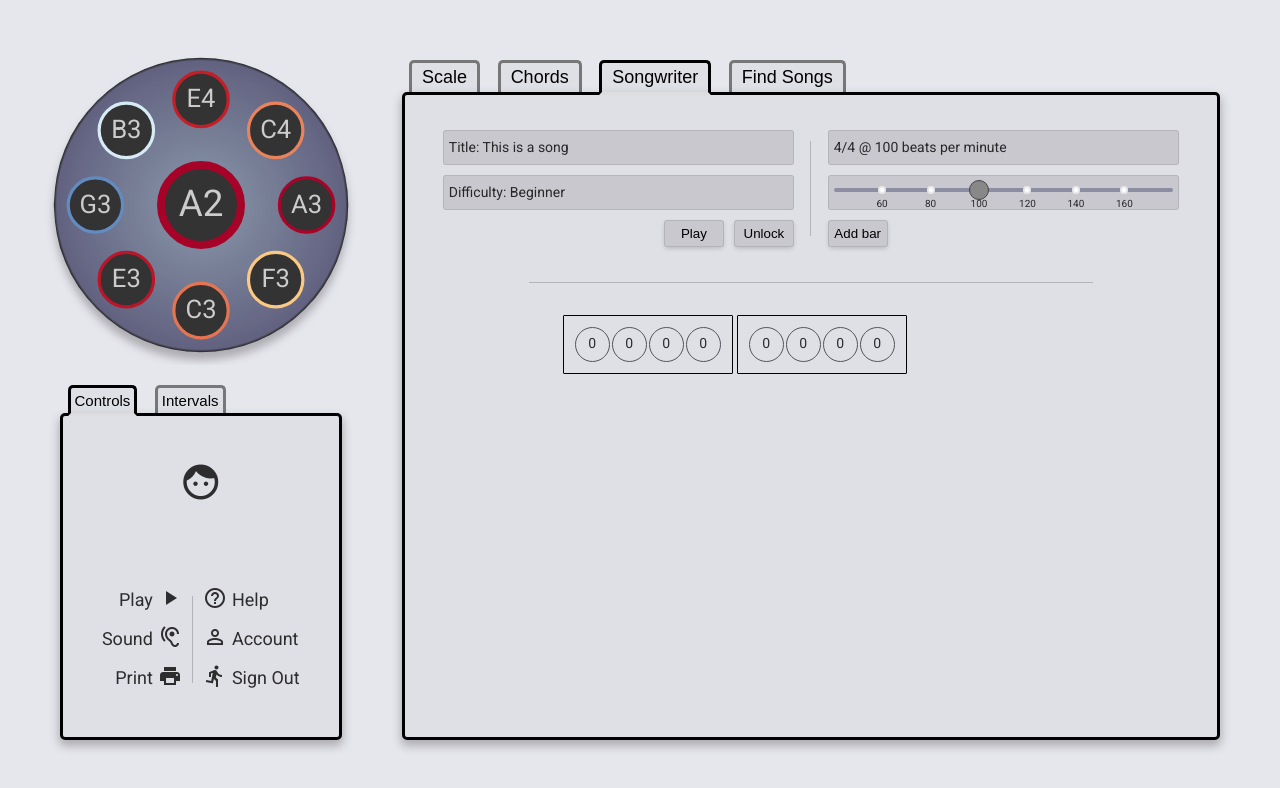
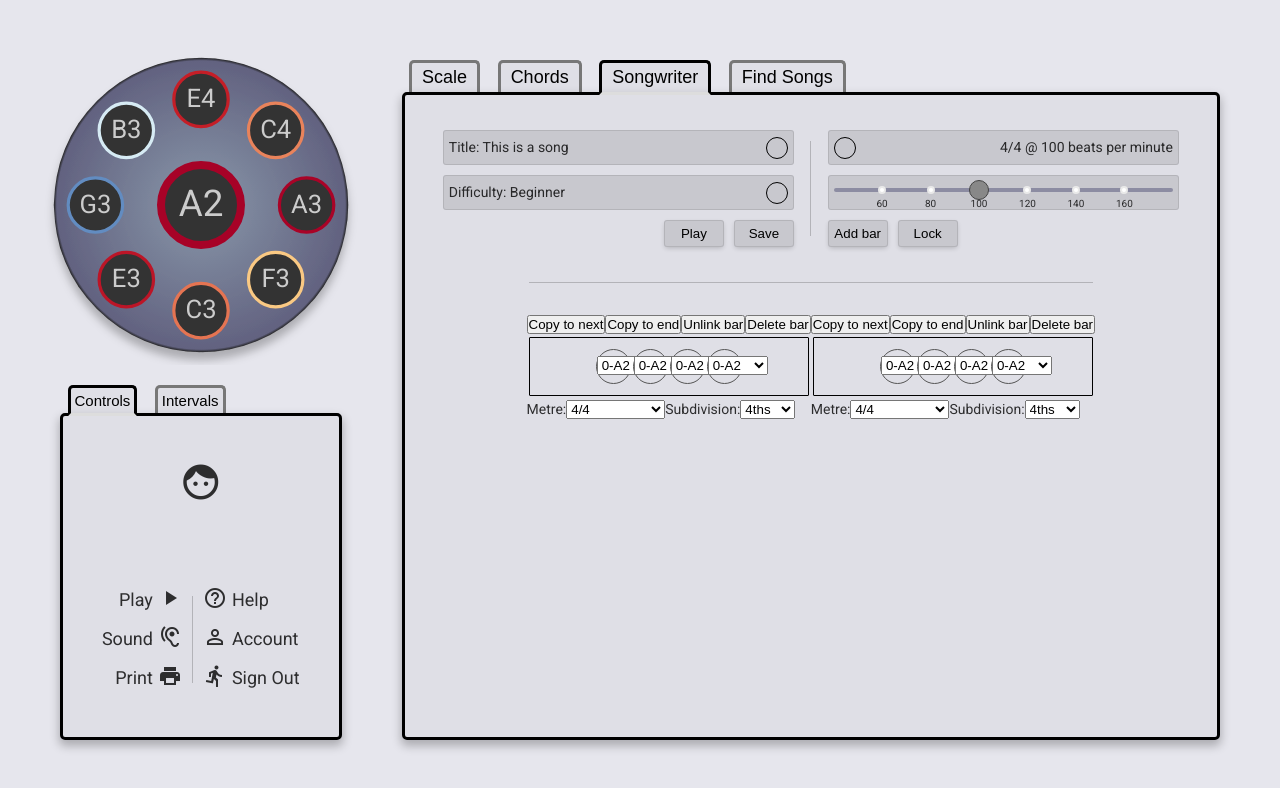
Before and after one commit to Moosees/ding-and-tones, a React (Create React App) app: page /song in a window 1280 px wide. Shown: the top 788 px of the page. Built offline with nearby package versions, Linux system fonts and the light colour scheme.

Commit message:
Start designing songwriter

```diff
--- a/src/components/bar/Bar.jsx
+++ b/src/components/bar/Bar.jsx
@@ -1,8 +1,9 @@
 import React from 'react';
 import { connect } from 'react-redux';
 import BarControls from '../barControls/BarControls';
+import BarMetre from '../barMetre/BarMetre';
 import Beat from '../beat/Beat';
-import { Beats } from './bar.styles';
+import { BarContainer, Beats } from './bar.styles';
 
 const displayBeat = (arrangementId, barId, beat, beatIndex, options) =>
   beat.map((beat, i) => (
@@ -34,10 +35,11 @@ const Bar = ({ bar, bars, currentBar, options, isEditingSong }) => {
   const beats = displayBeats(arrangementId, barId, measure, options);
 
   return (
-    <div>
+    <BarContainer>
       {isEditingSong && <BarControls bar={bar} />}
       <Beats isPlaying={arrangementId === currentBar}>{beats}</Beats>
-    </div>
+      {isEditingSong && <BarMetre bar={bar} />}
+    </BarContainer>
   );
 };
 
--- a/src/components/bar/bar.styles.js
+++ b/src/components/bar/bar.styles.js
@@ -1,4 +1,9 @@
 import styled from 'styled-components';
+
+export const BarContainer = styled.div`
+  display: flex;
+  flex-direction: column;
+`;
 
 export const Beats = styled.div`
   align-items: center;
--- a/src/components/barControls/BarControls.jsx
+++ b/src/components/barControls/BarControls.jsx
@@ -1,4 +1,4 @@
-import React, { useState } from 'react';
+import React from 'react';
 import { connect } from 'react-redux';
 import { setBarMetre, setBarSubdivision } from '../../redux/bars/bars.actions';
 import {
@@ -6,56 +6,30 @@ import {
   copyBarToNext,
   deleteBarFromSong,
 } from '../../redux/song/song.actions';
-import MetreControls from '../metreControls/MetreControls';
 import { unlinkBar } from './barControls.utils';
 
 const BarControls = ({
   bar,
-  bars,
-  setBarSubdivision,
-  setBarMetre,
   copyBarToEnd,
   copyBarToNext,
   deleteBarFromSong,
 }) => {
-  const [isAdvancedOpen, setIsAdvancedOpen] = useState(false);
   const { barId, arrangementId } = bar;
-  const { subdivision, metre } = bars[barId];
 
   return (
-    <>
     <div>
       <button onClick={() => copyBarToNext(barId, arrangementId)}>
         Copy to next
       </button>
       <button onClick={() => copyBarToEnd(barId)}>Copy to end</button>
       {/* disable if bar is not linked */}
-        <button
-          disabled={false}
-          onClick={() => unlinkBar(barId, arrangementId)}
-        >
+      <button disabled={false} onClick={() => unlinkBar(barId, arrangementId)}>
         Unlink bar
       </button>
       <button onClick={() => deleteBarFromSong(arrangementId)}>
         Delete bar
       </button>
-        <button onClick={() => setIsAdvancedOpen(!isAdvancedOpen)}>
-          Custom bar values
-        </button>
     </div>
-      {isAdvancedOpen && (
-        <MetreControls
-          metre={metre}
-          subdivision={subdivision}
-          setMetre={(metre, lengthInBars) =>
-            setBarMetre(barId, metre, lengthInBars)
-          }
-          setSubdivision={(subdivision) =>
-            setBarSubdivision(barId, subdivision)
-          }
-        />
-      )}
-    </>
   );
 };
 const mapStateToProps = ({ bars }) => ({
--- /dev/null
+++ b/src/components/barMetre/BarMetre.jsx
@@ -0,0 +1,29 @@
+import React from 'react';
+import { connect } from 'react-redux';
+import { setBarMetre, setBarSubdivision } from '../../redux/bars/bars.actions';
+import MetreControls from '../metreControls/MetreControls';
+
+const BarMetre = ({ bar, bars, setBarSubdivision, setBarMetre }) => {
+  const { barId } = bar;
+  const { subdivision, metre } = bars[barId];
+
+  return (
+    <MetreControls
+      metre={metre}
+      subdivision={subdivision}
+      setMetre={(metre, lengthInBars) =>
+        setBarMetre(barId, metre, lengthInBars)
+      }
+      setSubdivision={(subdivision) => setBarSubdivision(barId, subdivision)}
+    />
+  );
+};
+
+const mapStateToProps = ({ bars }) => ({
+  bars,
+});
+
+export default connect(mapStateToProps, {
+  setBarSubdivision,
+  setBarMetre,
+})(BarMetre);
--- a/src/components/infoField/InfoField.jsx
+++ b/src/components/infoField/InfoField.jsx
@@ -8,11 +8,24 @@ const InfoContainer = styled.div`
   border-radius: 3px;
   display: flex;
   flex: 1 0 3rem;
+  flex-direction: ${({ reverse }) => (reverse ? 'row-reverse' : 'row')};
+  justify-content: space-between;
   margin: 0.5rem;
   min-height: 3.5rem;
   padding: 0 0.5rem;
 `;
 
-const InfoField = ({ label }) => <InfoContainer>{label}</InfoContainer>;
+const Edit = styled.span`
+  border: 1px solid #000;
+  border-radius: 100px;
+  padding: 1rem;
+`;
+
+const InfoField = ({ label, reverse, onEdit }) => (
+  <InfoContainer reverse={reverse}>
+    {label}
+    {onEdit && <Edit />}
+  </InfoContainer>
+);
 
 export default InfoField;
--- a/src/components/metreControls/MetreControls.jsx
+++ b/src/components/metreControls/MetreControls.jsx
@@ -23,7 +23,7 @@ const MetreControls = ({
   return (
     <div>
       <label>
-        Time signature:
+        Metre:
         <select value={metre} disabled={disabled} onChange={handleTimeChange}>
           <optgroup label="Simple metre">
             <option value={'s24'}>2/4</option>
@@ -47,7 +47,7 @@ const MetreControls = ({
         </select>
       </label>
       <label>
-        Beat subdivision:
+        Subdivision:
         <select
           value={subdivision}
           disabled={disabled}
--- a/src/components/songArrangement/SongArrangement.jsx
+++ b/src/components/songArrangement/SongArrangement.jsx
@@ -12,13 +12,11 @@ const SongArrangement = ({ arrangement, scale }) => {
   }, [scale]);
 
   return (
-    <>
-      <Bars>
-        {arrangement.map((bar) => (
-          <Bar key={bar.arrangementId} bar={bar} options={options} />
-        ))}
-      </Bars>
-    </>
+    <Bars>
+      {arrangement.map((bar) => (
+        <Bar key={bar.arrangementId} bar={bar} options={options} />
+      ))}
+    </Bars>
   );
 };
 
--- a/src/components/songArrangement/songArrangement.styles.js
+++ b/src/components/songArrangement/songArrangement.styles.js
@@ -3,5 +3,6 @@ import styled from 'styled-components';
 export const Bars = styled.div`
   display: flex;
   flex-wrap: wrap;
-  width: 50rem;
+  justify-content: center;
+  margin: 0 auto;
 `;
--- a/src/components/songControls/SongControls.jsx
+++ b/src/components/songControls/SongControls.jsx
@@ -8,6 +8,7 @@ import {
   setSongMetre,
   setSongSubdivision,
 } from '../../redux/song/song.actions';
+import { toggleEditSong } from '../../redux/ui/ui.actions';
 import BpmSlider from '../bpmSlider/BpmSlider';
 import ButtonMain from '../button/ButtonMain';
 import InfoField from '../infoField/InfoField';
@@ -19,11 +20,13 @@ const SongControls = ({
   addNewBar,
   addBarToSong,
   bpm,
+  metre,
+  isEditingSong,
   isSongPlaying,
+  setSongSubdivision,
+  setSongMetre,
   subdivision,
-  setSongSubdivision,
-  metre,
-  setSongMetre,
+  toggleEditSong,
 }) => {
   const [metreOpen, setMetreOpen] = useState(false);
   const metreAndBpm = `${metreList[metre].name} @ ${bpm} beats per minute`;
@@ -39,13 +42,21 @@ const SongControls = ({
 
   return (
     <ControlsContainer>
-      <InfoField label={metreAndBpm} onEdit={() => setMetreOpen(true)} />
+      <InfoField
+        label={metreAndBpm}
+        reverse
+        onEdit={() => setMetreOpen(true)}
+      />
       <InfoField label={<BpmSlider />} />
       <Buttons>
         <ButtonMain
           label="Add bar"
           disabled={isSongPlaying}
           onClick={() => handleNewBar(metre, subdivision)}
+        />
+        <ButtonMain
+          label={isEditingSong ? 'Lock' : 'Unlock'}
+          onClick={toggleEditSong}
         />
       </Buttons>
       {metreOpen && (
@@ -61,11 +72,12 @@ const SongControls = ({
   );
 };
 
-const mapStateToProps = ({ song }) => ({
+const mapStateToProps = ({ song, ui }) => ({
   bpm: song.bpm,
   isSongPlaying: song.isSongPlaying,
   subdivision: song.subdivision,
   metre: song.metre,
+  isEditingSong: ui.isEditingSong,
 });
 
 export default connect(mapStateToProps, {
@@ -73,4 +85,5 @@ export default connect(mapStateToProps, {
   addBarToSong,
   setSongSubdivision,
   setSongMetre,
+  toggleEditSong,
 })(SongControls);
--- a/src/components/songInfo/SongInfo.jsx
+++ b/src/components/songInfo/SongInfo.jsx
@@ -1,7 +1,6 @@
 import React from 'react';
 import { connect } from 'react-redux';
 import styled from 'styled-components';
-import { toggleEditSong } from '../../redux/ui/ui.actions';
 import ButtonMain from '../button/ButtonMain';
 import InfoField from '../infoField/InfoField';
 import PlayButton from '../playButton/PlayButton';
@@ -17,17 +16,14 @@ const Buttons = styled.div`
   display: flex;
 `;
 
-const SongInfo = ({ name, isEditingSong, toggleEditSong }) => {
+const SongInfo = ({ name }) => {
   return (
     <InfoContainer>
-      <InfoField label={'Title: ' + name} />
-      <InfoField label="Difficulty: Beginner" />
+      <InfoField label={'Title: ' + name} onEdit={true} />
+      <InfoField label="Difficulty: Beginner" onEdit={true} />
       <Buttons>
         <PlayButton />
-        <ButtonMain
-          label={isEditingSong ? 'Lock' : 'Unlock'}
-          onClick={toggleEditSong}
-        />
+        <ButtonMain label="Save" />
       </Buttons>
     </InfoContainer>
   );
@@ -35,7 +31,6 @@ const SongInfo = ({ name, isEditingSong, toggleEditSong }) => {
 
 const mapStateToProps = ({ song, ui }) => ({
   name: song.name,
-  isEditingSong: ui.isEditingSong,
 });
 
-export default connect(mapStateToProps, { toggleEditSong })(SongInfo);
+export default connect(mapStateToProps)(SongInfo);
--- a/src/containers/songwriter/songwriter.styles.js
+++ b/src/containers/songwriter/songwriter.styles.js
@@ -24,4 +24,5 @@ export const TopPart = styled.div`
 
 export const BottomSection = styled.div`
   flex: 5 0;
+  width: 100%;
 `;
--- a/src/redux/ui/ui.reducer.js
+++ b/src/redux/ui/ui.reducer.js
@@ -4,7 +4,7 @@ const INITIAL_STATE = {
   currentBar: null,
   currentBeat: null,
   isSongPlaying: false,
-  isEditingSong: false,
+  isEditingSong: true,
 };
 
 const uiReducer = (state = INITIAL_STATE, { type, payload }) => {
```
Also changed, not shown: 1 other file (tests, documents, lock files or other folders). Lines whose indentation alone changed are shown as unchanged.
